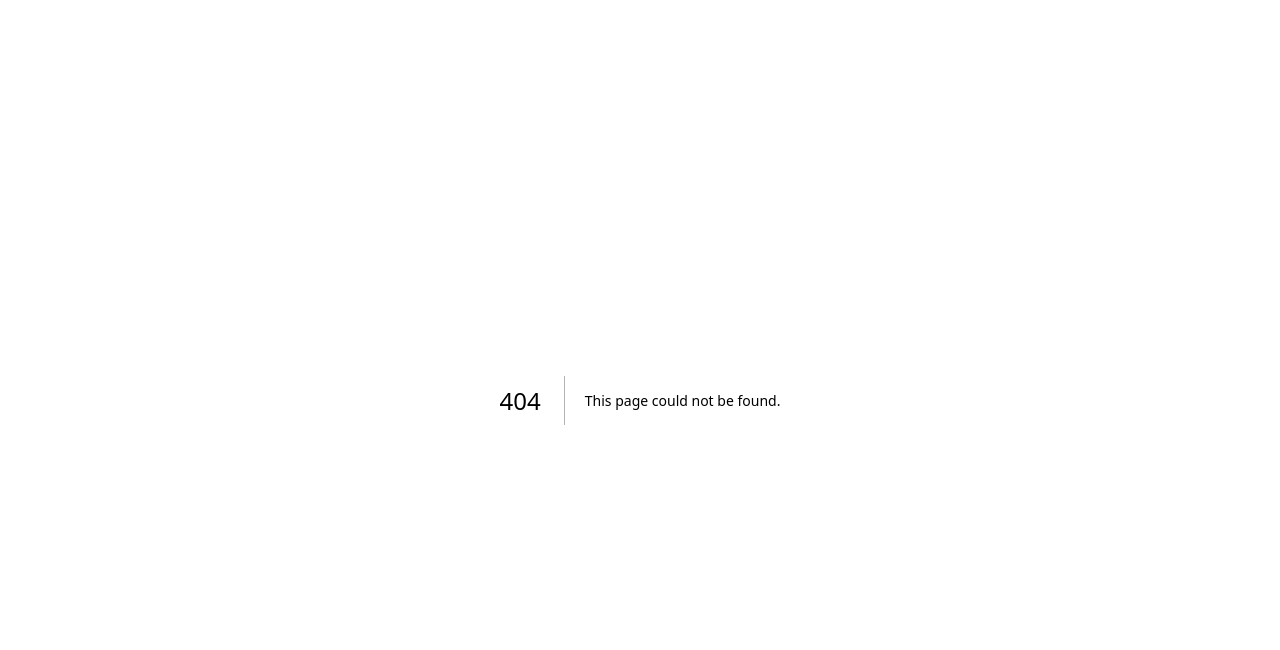
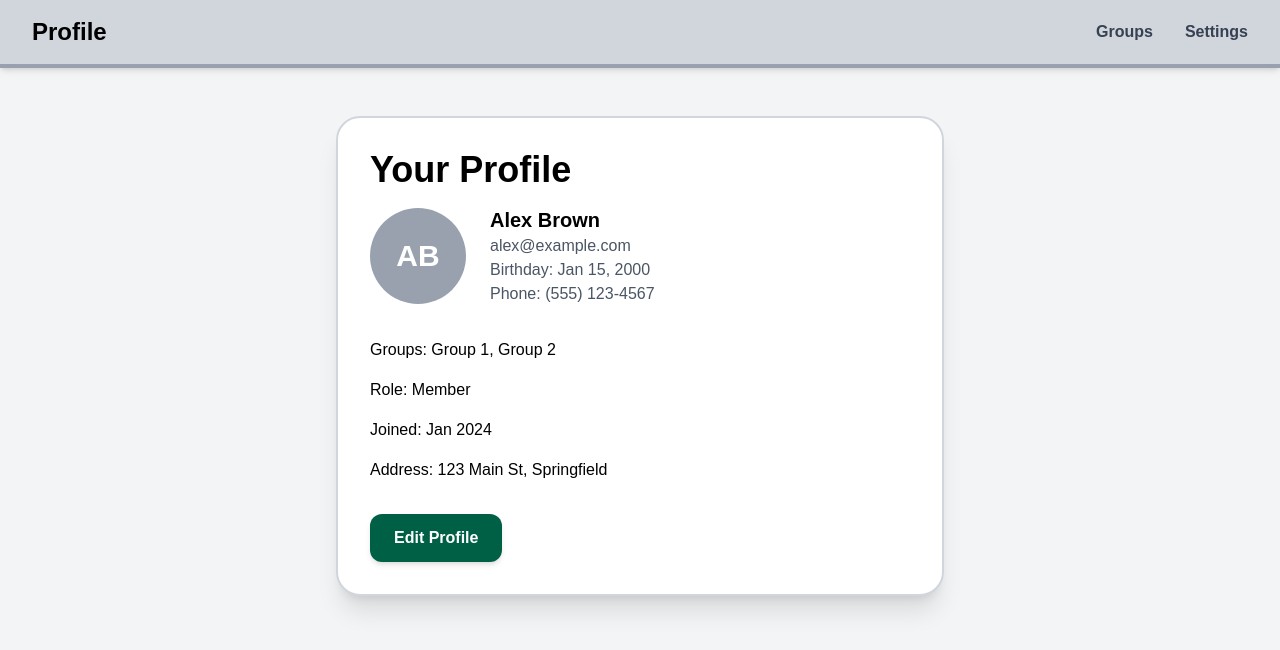
Before and after one commit to allycrowlz/fall25forgeteam3, a Next.js app in the folder frontend/: page /profile in a window 1280 px wide. Before the commit this address had no page. Shown: the top 650 px of the page. Built offline with nearby package versions, Linux system fonts and the light colour scheme.

Commit message:
Add profile and settings UI pages

```diff
--- /dev/null
+++ b/frontend/src/app/profile/page.tsx
@@ -0,0 +1,46 @@
+export default function ProfilePage() {
+  return (
+    <div className="min-h-screen bg-gray-100 text-black">
+      <header className="bg-gray-300 shadow-md px-8 py-4 border-b-4 border-gray-400">
+        <div className="flex items-center justify-between max-w-7xl mx-auto">
+          <div className="flex items-center gap-4">
+            <span className="text-2xl font-bold">Profile</span>
+          </div>
+          <nav className="flex gap-8 items-center">
+            <a href="/groups" className="text-gray-700 font-semibold hover:text-black transition-colors">Groups</a>
+            <a href="/settings" className="text-gray-700 font-semibold hover:text-black transition-colors">Settings</a>
+          </nav>
+        </div>
+      </header>
+      <main className="max-w-2xl mx-auto px-8 py-12">
+        <div className="bg-white rounded-3xl p-8 shadow-xl border-2 border-gray-300">
+          <h1 className="text-4xl font-bold mb-4">Your Profile</h1>
+          <div className="flex items-center gap-6 mb-8">
+            <div className="w-24 h-24 rounded-full bg-gray-400 flex items-center justify-center text-3xl text-white font-bold">AB</div>
+            <div>
+              <div className="text-xl font-semibold">Alex Brown</div>
+              <div className="text-gray-600">alex@example.com</div>
+              <div className="text-gray-600">Birthday: Jan 15, 2000</div>
+              <div className="text-gray-600">Phone: (555) 123-4567</div>
+            </div>
+          </div>
+          <div className="space-y-4">
+            <div>
+              <span className="font-medium">Groups:</span> Group 1, Group 2
+            </div>
+            <div>
+              <span className="font-medium">Role:</span> Member
+            </div>
+            <div>
+              <span className="font-medium">Joined:</span> Jan 2024
+            </div>
+            <div>
+              <span className="font-medium">Address:</span> 123 Main St, Springfield
+            </div>
+          </div>
+          <button className="mt-8 px-6 py-3 bg-emerald-800 text-white rounded-xl font-semibold hover:bg-emerald-700 transition-all shadow-md hover:shadow-lg">Edit Profile</button>
+        </div>
+      </main>
+    </div>
+  );
+}
--- /dev/null
+++ b/frontend/src/app/settings/page.tsx
@@ -0,0 +1,43 @@
+export default function SettingsPage() {
+  return (
+    <div className="min-h-screen bg-gray-100 text-black">
+      <header className="bg-gray-300 shadow-md px-8 py-4 border-b-4 border-gray-400">
+        <div className="flex items-center justify-between max-w-7xl mx-auto">
+          <div className="flex items-center gap-4">
+            <span className="text-2xl font-bold">Settings</span>
+          </div>
+          <nav className="flex gap-8 items-center">
+            <a href="/groups" className="text-gray-700 font-semibold hover:text-black transition-colors">Groups</a>
+            <a href="/profile" className="text-gray-700 font-semibold hover:text-black transition-colors">Profile</a>
+          </nav>
+        </div>
+      </header>
+      <main className="max-w-2xl mx-auto px-8 py-12">
+        <div className="bg-white rounded-3xl p-8 shadow-xl border-2 border-gray-300">
+          <h1 className="text-4xl font-bold mb-4">Settings</h1>
+          <form className="space-y-6">
+            <div>
+              <label className="block text-sm font-medium text-zinc-700 mb-1">Notifications</label>
+              <select className="w-full rounded-md border border-zinc-300 px-3 py-2">
+                <option>Enabled</option>
+                <option>Disabled</option>
+              </select>
+            </div>
+            <div>
+              <label className="block text-sm font-medium text-zinc-700 mb-1">Theme</label>
+              <select className="w-full rounded-md border border-zinc-300 px-3 py-2">
+                <option>Light</option>
+                <option>Dark</option>
+              </select>
+            </div>
+            <div>
+              <label className="block text-sm font-medium text-zinc-700 mb-1">Change Password</label>
+              <input type="password" placeholder="New password" className="w-full rounded-md border border-zinc-300 px-3 py-2" />
+            </div>
+            <button type="submit" className="w-full rounded-md bg-emerald-800 px-4 py-2.5 text-sm font-semibold text-white shadow-sm hover:bg-emerald-700 focus:outline-none focus:ring-2 focus:ring-emerald-600">Save Changes</button>
+          </form>
+        </div>
+      </main>
+    </div>
+  );
+}
```
